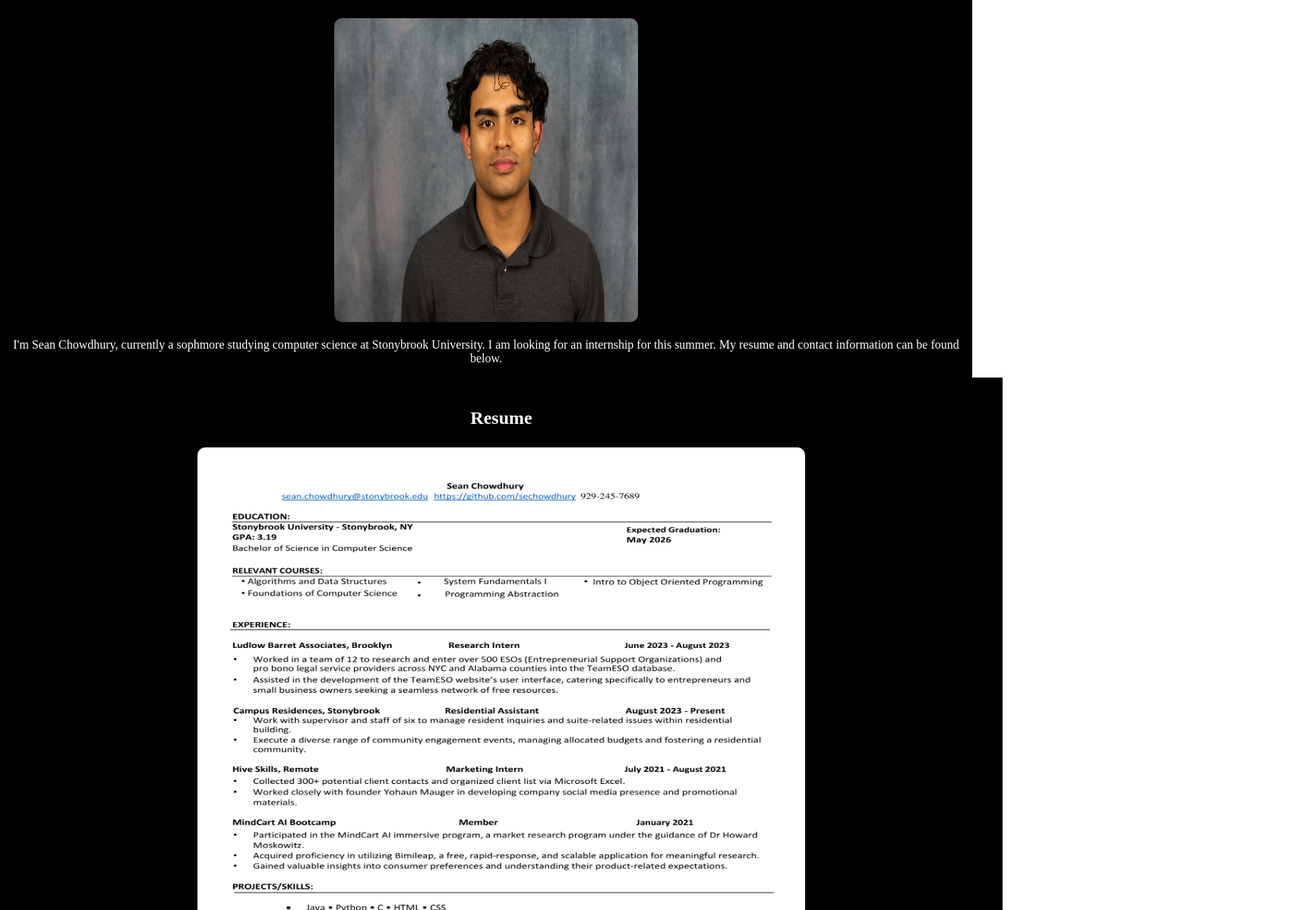
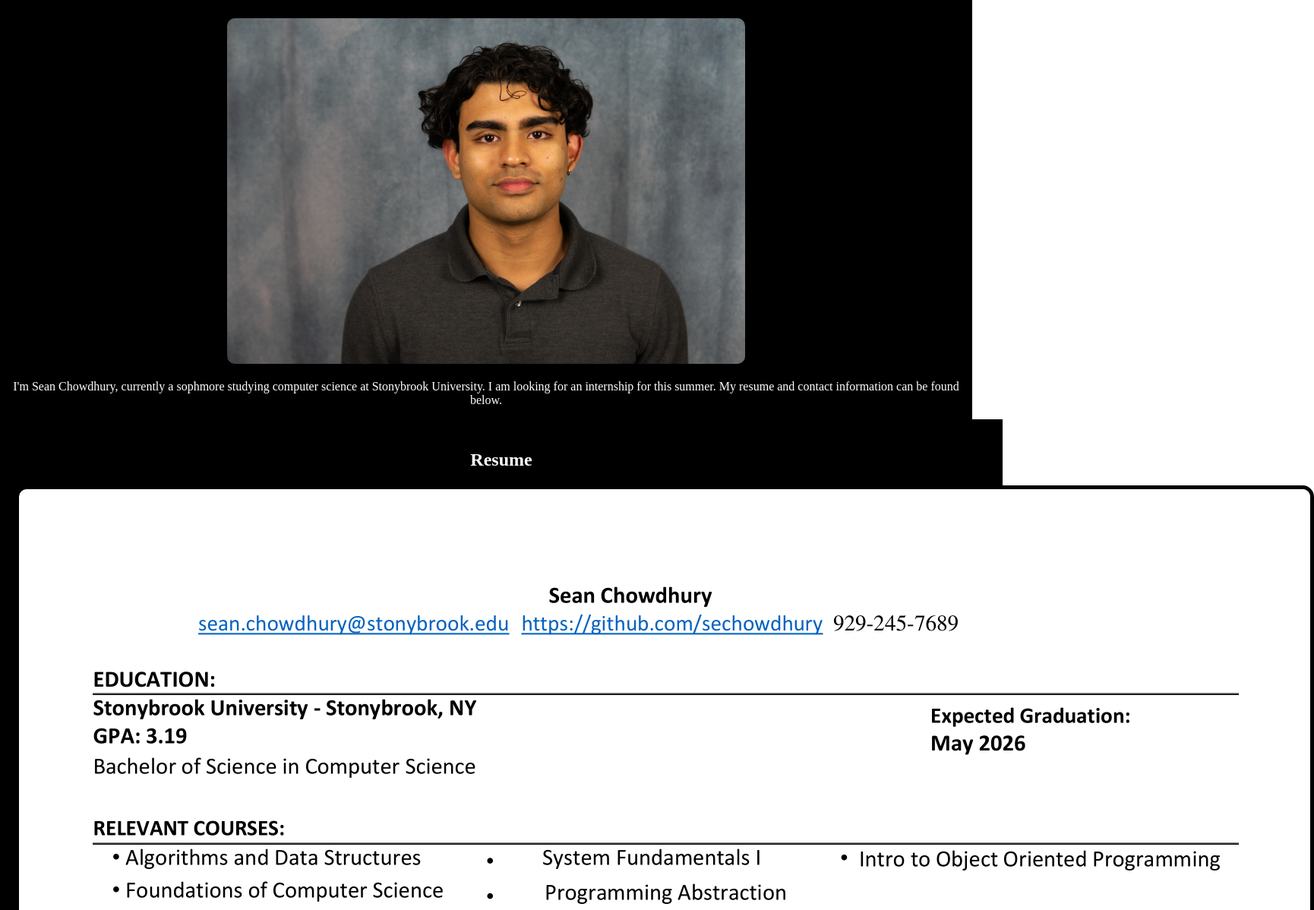
Before and after one commit to seanchow23/seanchowdhury.github.io, a plain HTML site: page index.html in a window 1280 px wide. Shown: the part 102-1300 px from the top of the page at 76% size, 1730 px wide, since content can reach past the window. Drawn offline with Linux system fonts and the light colour scheme.

Commit message:
Update index.html

```diff
--- a/index.html
+++ b/index.html
@@ -51,8 +51,8 @@
         font-size: 18px;
     }
      .resume-image {
-	    width: 800px;
-	    height: 800px;
+	    width: 1700px;
+	    height: 2200px;
 	    display: block;
 	    margin: 0 auto; /* Centers the image */
 	    border: 5px solid black; /* Adds a border around the image */
@@ -60,8 +60,8 @@
 	}
 
     .headshot-image {
-	    width: 400px;
-	    height: 400px;
+	    width: 682px;
+	    height: 455px;
 	    display: block;
 	    margin: 0 auto; /* Centers the image */
 	    border: 5px solid black; /* Adds a border around the image */
```
